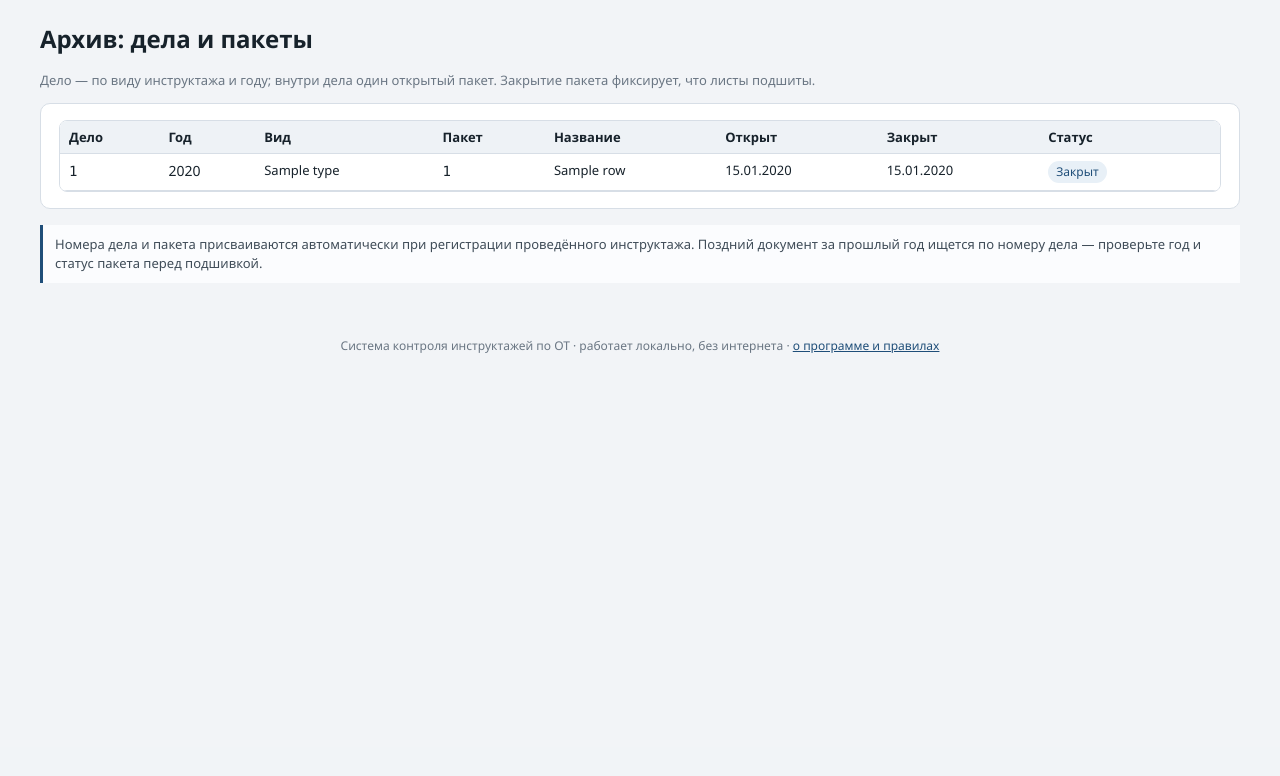
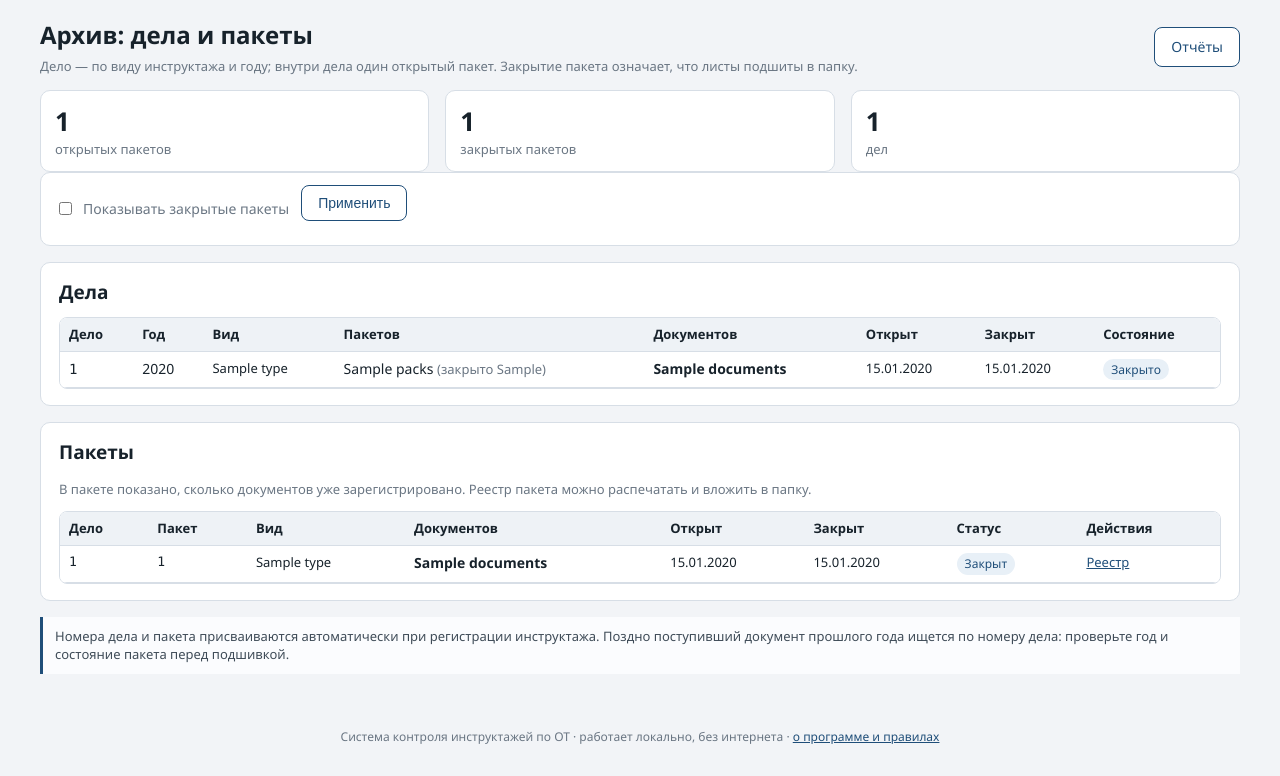
Before and after one commit to alexyalt/instrOT, a Flask app: template src/ot_registry/templates/archive.html in a window 1280 px wide. Shown: the part 53-829 px from the top of the page. Before the commit the page ends 406 px from the top, so only its background shows below. Run offline with Flask 3, Linux system fonts and the light colour scheme; the visitor is signed in with stand-in values (Sample User, id 1); the template is opened without the code that fills it: most values are stand-ins (such as "Sample title", 1, 10 or a date in 2020).

Commit message:
archive: объединён с отчётами, число документов в пакете, фильтр только открытые

```diff
--- a/src/ot_registry/templates/archive.html
+++ b/src/ot_registry/templates/archive.html
@@ -1,42 +1,118 @@
 {% extends "base.html" %}
 {% block title %}Архив — {{ entry.name }}{% endblock %}
 {% block content %}
-<h1>Архив: дела и пакеты</h1>
-<p class="muted">
-  Дело — по виду инструктажа и году; внутри дела один открытый пакет.
-  Закрытие пакета фиксирует, что листы подшиты.
-</p>
+<div class="page-head row" style="justify-content:space-between;align-items:center">
+  <div>
+    <h1 style="margin:0">Архив: дела и пакеты</h1>
+    <p class="muted small" style="margin:4px 0 0">
+      Дело — по виду инструктажа и году; внутри дела один открытый пакет.
+      Закрытие пакета означает, что листы подшиты в папку.
+    </p>
+  </div>
+  <div class="actions" style="margin:0">
+    <a class="button secondary" href="{{ url_for('reports_page') }}">Отчёты</a>
+  </div>
+</div>
+
+<div class="grid grid-3">
+  <div class="stat">
+    <div class="stat-value">{{ open_count }}</div>
+    <div class="stat-label">открытых пакетов</div>
+  </div>
+  <div class="stat">
+    <div class="stat-value">{{ closed_count }}</div>
+    <div class="stat-label">закрытых пакетов</div>
+  </div>
+  <div class="stat">
+    <div class="stat-value">{{ cases | length }}</div>
+    <div class="stat-label">дел</div>
+  </div>
+</div>
+
+<div class="panel panel-tight">
+  <form method="get" class="row" style="align-items:center">
+    <label class="checkbox-row" style="margin:0">
+      <input type="checkbox" name="closed" value="1" {% if show_closed %}checked{% endif %}
+             onchange="this.form.submit()">
+      <span>Показывать закрытые пакеты</span>
+    </label>
+    <div class="field" style="flex:0 0 auto">
+      <button type="submit" class="secondary">Применить</button>
+    </div>
+  </form>
+</div>
 
 <div class="panel">
+  <h2 style="margin-top:0">Дела</h2>
+  {% if cases %}
+  <div class="table-wrap">
+    <table class="data">
+      <thead>
+        <tr><th>Дело</th><th>Год</th><th>Вид</th><th>Пакетов</th>
+            <th>Документов</th><th>Открыт</th><th>Закрыт</th><th>Состояние</th></tr>
+      </thead>
+      <tbody>
+        {% for c in cases %}
+        <tr>
+          <td class="mono">{{ c.case_id | num }}</td>
+          <td>{{ c.year or '—' }}</td>
+          <td class="small">{{ c.type or '—' }}</td>
+          <td>{{ c.packs }}{% if c.closed_packs %} <span class="muted small">(закрыто {{ c.closed_packs }})</span>{% endif %}</td>
+          <td><strong>{{ c.documents }}</strong></td>
+          <td class="small">{{ c.opened_at | ru_date or '—' }}</td>
+          <td class="small">{{ c.closed_at | ru_date or '—' }}</td>
+          <td>
+            {% if c.status == 'Открыт' %}<span class="badge badge-warn">Открыто</span>
+            {% else %}<span class="badge">Закрыто</span>{% endif %}
+          </td>
+        </tr>
+        {% endfor %}
+      </tbody>
+    </table>
+  </div>
+  {% else %}
+    <p class="muted">Дел пока нет: они появятся при регистрации первого инструктажа.</p>
+  {% endif %}
+</div>
+
+<div class="panel">
+  <h2 style="margin-top:0">Пакеты</h2>
+  <p class="small muted">
+    В пакете показано, сколько документов уже зарегистрировано. Реестр пакета
+    можно распечатать и вложить в папку.
+  </p>
   {% if rows %}
   <div class="table-wrap">
     <table class="data">
       <thead>
-        <tr><th>Дело</th><th>Год</th><th>Вид</th><th>Пакет</th><th>Название</th>
-            <th>Открыт</th><th>Закрыт</th><th>Статус</th><th></th></tr>
+        <tr><th>Дело</th><th>Пакет</th><th>Вид</th><th>Документов</th>
+            <th>Открыт</th><th>Закрыт</th><th>Статус</th>
+            <th data-sortable="off">Действия</th></tr>
       </thead>
       <tbody>
         {% for r in rows %}
         <tr>
-          <td class="mono">{{ r.case_id or '—' }}</td>
-          <td>{{ r.year or '—' }}</td>
+          <td class="mono small">{{ r.case_id | num }}</td>
+          <td class="mono small">{{ r.pack_id | num }}</td>
           <td class="small">{{ r.type or '—' }}</td>
-          <td class="mono">{{ r.pack_id or '—' }}</td>
-          <td class="small">{{ r.title or '—' }}</td>
+          <td><strong>{{ r.documents }}</strong></td>
           <td class="small">{{ r.opened_at | ru_date or '—' }}</td>
           <td class="small">{{ r.closed_at | ru_date or '—' }}</td>
           <td>
             {% if r.status == 'Открыт' %}<span class="badge badge-warn">Открыт</span>
             {% else %}<span class="badge">Закрыт</span>{% endif %}
           </td>
-          <td>
-            {% if r.pack_id and r.status == 'Открыт' %}
-            <form method="post" action="{{ url_for('close_pack') }}" class="inline">
+          <td class="small">
+            <a href="{{ url_for('pack_registry', case_id=r.case_id, pack_id=r.pack_id) }}">Реестр</a>
+            {% if r.status == 'Открыт' %}
+            <form method="post" action="{{ url_for('close_pack') }}" class="inline"
+                  style="margin-left:8px" data-once>
               <input type="hidden" name="_csrf" value="{{ csrf_token }}">
               <input type="hidden" name="case_id" value="{{ r.case_id }}">
               <input type="hidden" name="pack_id" value="{{ r.pack_id }}">
               <input type="hidden" name="reason" value="Закрытие пакета">
-              <button type="submit" class="secondary" style="padding:4px 10px;font-size:12px">Закрыть</button>
+              <button type="submit" class="secondary" style="padding:4px 10px;font-size:12px"
+                      onclick="return confirm('Закрыть пакет? Новые документы в него уже не попадут.')">Закрыть</button>
             </form>
             {% endif %}
           </td>
@@ -46,13 +122,15 @@
     </table>
   </div>
   {% else %}
-    <p class="muted">Архив пуст: дела и пакеты появятся при регистрации инструктажей.</p>
+    <p class="muted">
+      {% if show_closed %}Пакетов нет.{% else %}Открытых пакетов нет — включите показ закрытых.{% endif %}
+    </p>
   {% endif %}
 </div>
 
 <div class="help">
-  Номера дела и пакета присваиваются автоматически при регистрации проведённого
-  инструктажа. Поздний документ за прошлый год ищется по номеру дела — проверьте
-  год и статус пакета перед подшивкой.
+  Номера дела и пакета присваиваются автоматически при регистрации инструктажа.
+  Поздно поступивший документ прошлого года ищется по номеру дела: проверьте
+  год и состояние пакета перед подшивкой.
 </div>
 {% endblock %}
--- a/src/ot_registry/web.py
+++ b/src/ot_registry/web.py
@@ -1128,12 +1128,26 @@ def create_app(*, data_dir: Path | None = None, start_token: str | None = None,
 
     @app.get("/archive")
     def archive():
-        cat, entry = require_org()
-        book, error = safe(load_book, entry)
-        if error:
-            return render_template("org_error.html", error=error, entry=entry)
-        return render_template("archive.html", entry=entry, book=book,
-                               rows=book.table("Архив").rows)
+        """Архив: дела и пакеты с количеством документов внутри."""
+        cat, entry = require_org()
+        book, error = safe(load_book, entry)
+        if error:
+            return render_template("org_error.html", error=error, entry=entry)
+
+        # По умолчанию — только открытые: закрытые пакеты нужны реже.
+        show_closed = request.args.get("closed") == "1"
+        rows = reports.pack_rows(book)
+        if not show_closed:
+            rows = [r for r in rows if str(r.get("status") or "") == "Открыт"]
+
+        cases = reports.case_rows(book)
+        open_count = len([r for r in reports.pack_rows(book) if r.get("status") == "Открыт"])
+        closed_count = len([r for r in reports.pack_rows(book) if r.get("status") == "Закрыт"])
+
+        return render_template(
+            "archive.html", entry=entry, book=book, rows=rows, cases=cases,
+            show_closed=show_closed, open_count=open_count, closed_count=closed_count,
+        )
 
     @app.post("/archive/close-pack")
     def close_pack():
```
Also changed, not shown: src/ot_registry/reports.py (+31 -0 lines), src/ot_registry/templates/reports.html (+8 -25 lines).
